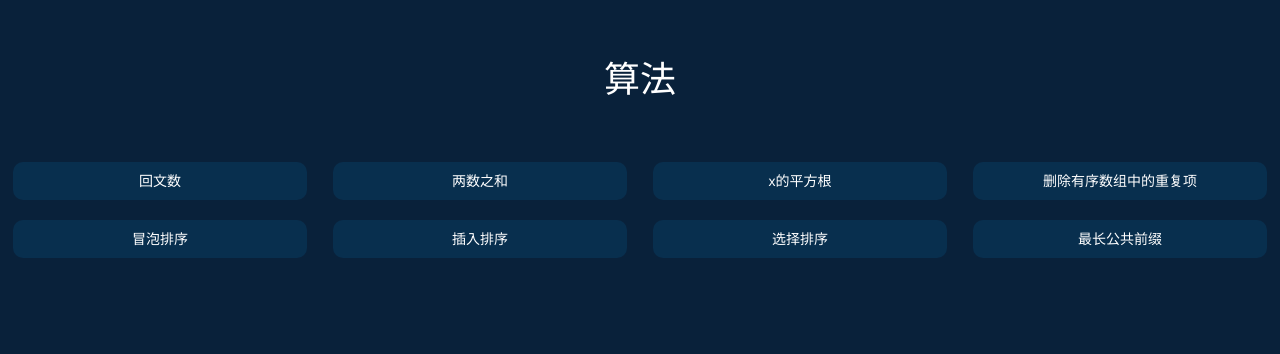
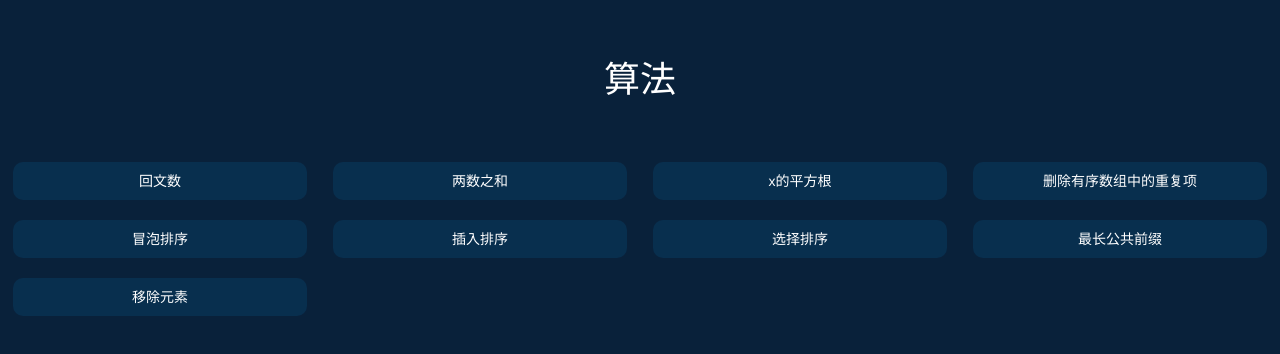
Before and after one commit to cldugujian/admin-algorithm, a Vue app: page / in a window 1280 px wide. Shown: the top 354 px of the page. Built offline with nearby package versions, Linux system fonts and the light colour scheme.

Commit message:
1. 文件结构调整，当前所有view全都移到easy下

```diff
--- a/src/views/home-index.vue
+++ b/src/views/home-index.vue
@@ -10,6 +10,7 @@
       <li class="home-list" @click="goJump('insert-sort')">插入排序</li>
       <li class="home-list" @click="goJump('select-sort')">选择排序</li>
       <li class="home-list" @click="goJump('longest-common-prefix')">最长公共前缀</li>
+      <li class="home-list" @click="goJump('remove-element')">移除元素</li>
     </ul>
 
   </main>
@@ -21,7 +22,7 @@
     name: 'home-index',
     methods: {
       goJump(routerName) {
-        this.$router.push(routerName);
+        this.$router.push({ name:routerName });
       },
     },
   });
```
Also changed, not shown: src/router/index.js (+18 -16 lines), src/views/easy/bubble-sort.vue (renamed from src/views/bubble-sort.vue), src/views/easy/insert-sort.vue (renamed from src/views/insert-sort.vue), src/views/easy/is-palindrome.vue (renamed from src/views/is-palindrome.vue), src/views/easy/longest-common-prefix.vue (renamed from src/views/longest-common-prefix.vue), src/views/easy/my-sqrt.vue (renamed from src/views/my-sqrt.vue), src/views/easy/remove-duplicates.vue (renamed from src/views/remove-duplicates.vue), src/views/easy/select-sort.vue (renamed from src/views/select-sort.vue), src/views/easy/two-sum.vue (renamed from src/views/two-sum.vue).
